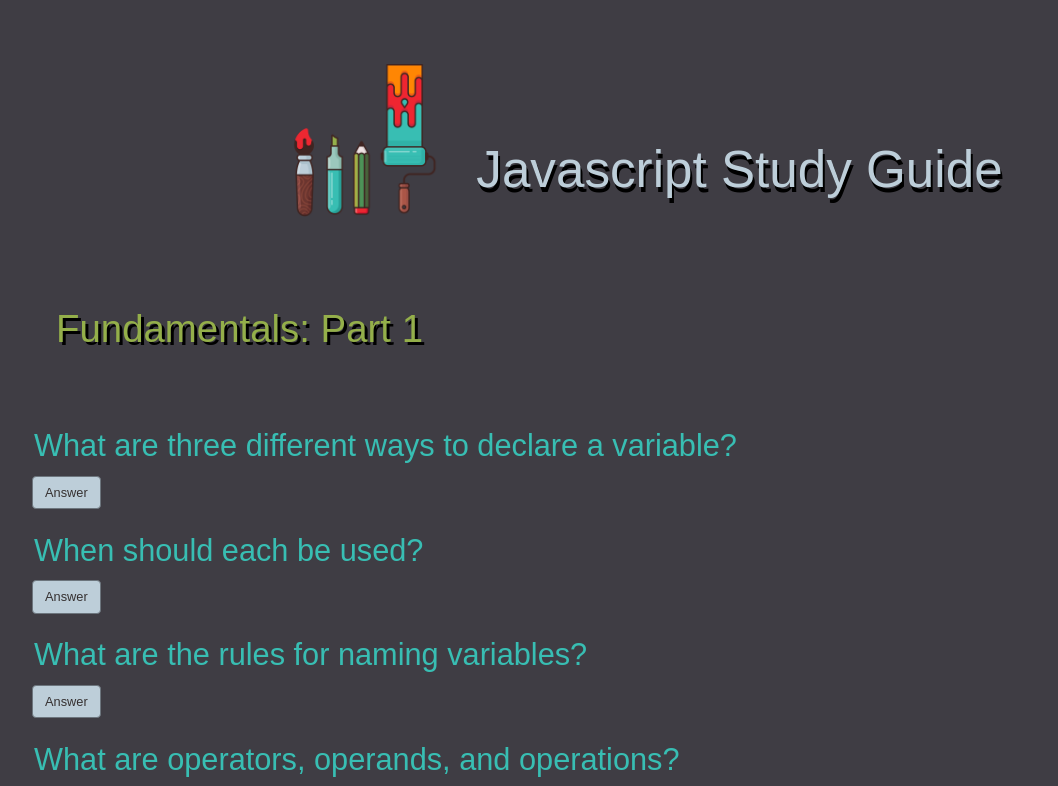
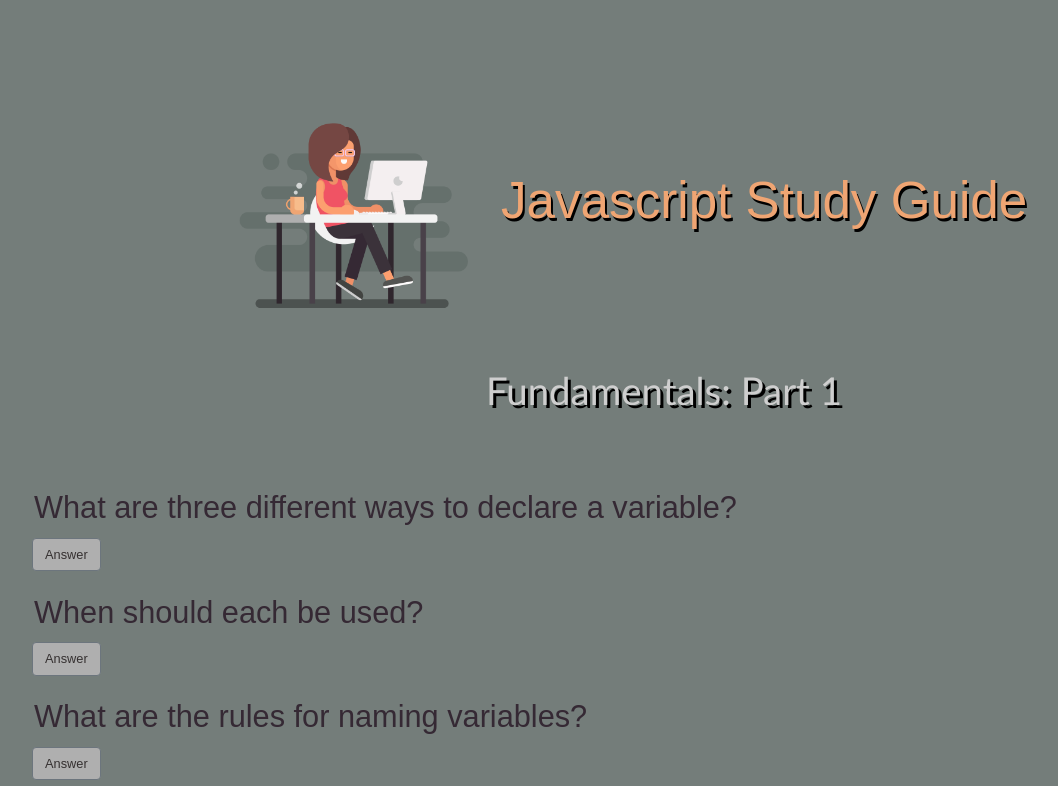
Before and after one commit to ericwkeith/Javascript-Study-Guide, a plain HTML site: page index.html in a window 1280 px wide. Shown: the top 786 px of the page, without its empty margins (8-1066 px from the left). Drawn offline with nearby package versions, Linux system fonts and the light colour scheme.

Commit message:
more styling

```diff
--- a/index.html
+++ b/index.html
@@ -9,7 +9,7 @@
 <body>
 
   <header>
-    <img id="brushes" src="images/paint.png" alt="paint brushes">
+    <img id="girl" src="images/girl.png" alt="paint brushes">
     <span id="title">Javascript Study Guide</span>
   </header>
 
--- a/style.css
+++ b/style.css
@@ -2,7 +2,7 @@ body {
     padding: 0;
     margin: 0;
     background-repeat: no-repeat;
-    background-color: #3f3d44;
+    background-color: #747d7a;
     color: #9CA3B0;
     font-size: large;
     font-family: Arial, Helvetica, sans-serif;
@@ -10,23 +10,24 @@ body {
 
 header {
     text-align: center;
-    margin: 5% 5% 0 3%;
+    margin: 5% 5% 0 2%;
 }
 
-#brushes {
-    width: 20%;
+#girl {
+    width: 25%;
     height: auto;
 }
 
 #title {
     font-size: 4vw;
-    text-shadow: black 2px 5px;
-    color: #bdced9;
+    text-shadow: black 2px 3px;
+    color: #efa573;
 }
 
 #part {
-    text-align: left;
-    color: #94af4a;
+    font-family: 'Trebuchet MS', 'Lucida Sans Unicode', 'Lucida Grande', 'Lucida Sans', Arial, sans-serif;
+    text-align: center;
+    color: #cecece;
     text-shadow: black 3px 3px;
     font-size: 3vw;
     margin: 0 0 5% 5%;
@@ -36,7 +37,7 @@ header {
 
 .card-body {
     text-align: left;
-    background-color: #352a26;
+    background-color: #65706c;
     text-shadow: black 2x 5px;
 }
 
@@ -48,7 +49,7 @@ div {
 }
 
 .btn {
-    background-color: #bdced9;
+    background-color: #afafaf;
     font-size: 1vw;
     color: #353030;
 }
@@ -61,15 +62,19 @@ ul {
 li {
     font-size: larger;
     width: 75%;
-    color: #38beb3;
+    color: #352934;
     padding: 2px;
 }
 
 p {
     font-size: 2vw;
-    color: #bdced9;
+    color: #352934;
 }
 
 em {
-    color: #94af4a;
+    color: #efa573;
 }
+
+code {
+    color: #efa573;
+}
```
Also changed, not shown: images/girl.png (added).
